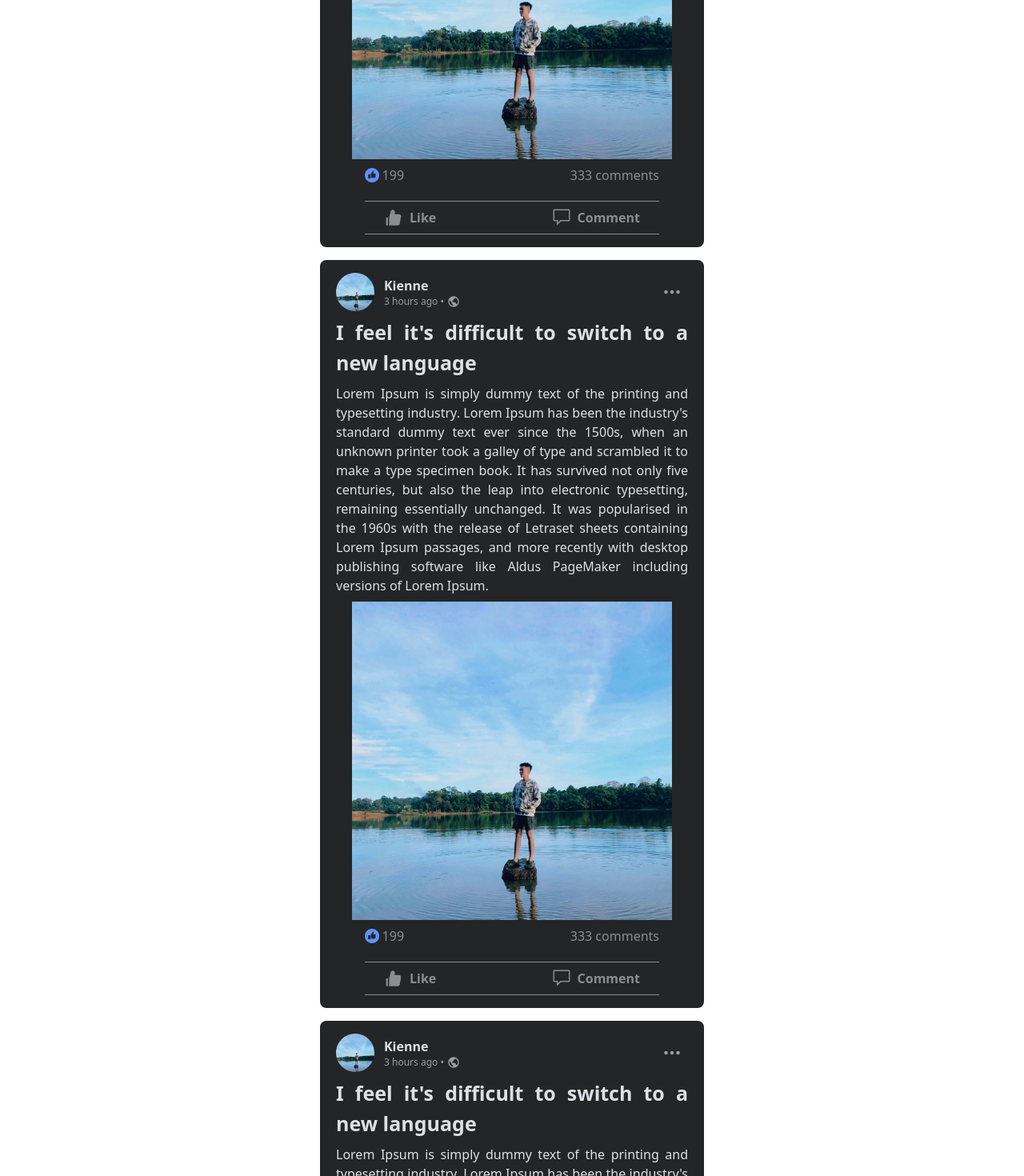
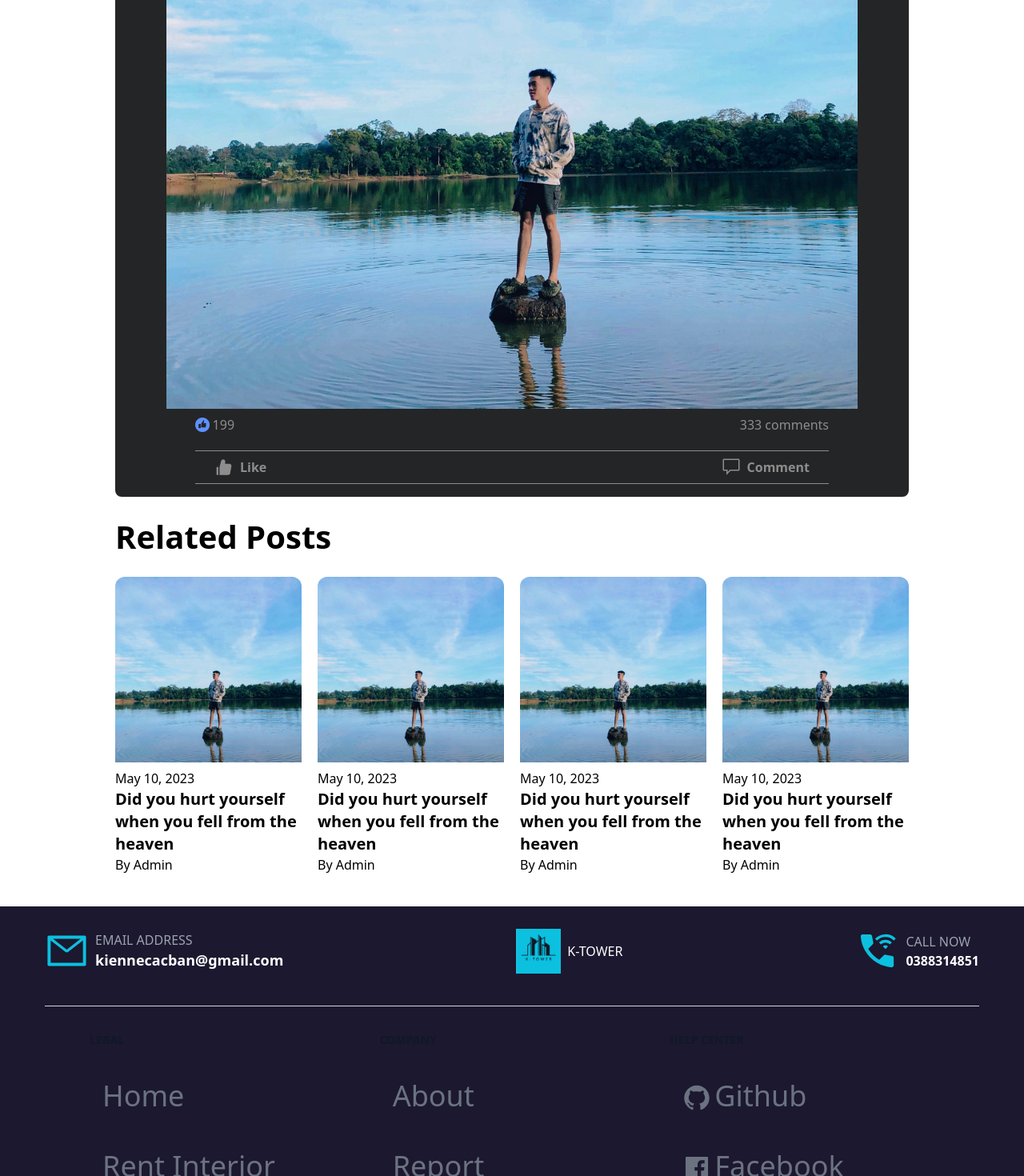
Before and after one commit to kiennecacbann/ktower, a React (Create React App) app: page /post in a window 1280 px wide. Shown: the part 723-2193 px from the top of the page at 80% size. Built offline with nearby package versions, Linux system fonts and the light colour scheme.

Commit message:
10th updated

```diff
--- a/src/components/Contact/Contact.jsx
+++ b/src/components/Contact/Contact.jsx
@@ -178,9 +178,8 @@ const Contact = () => {
                     </div>
                 </section>
             </div>
-            <div className="w-full">
-                <iframe
-                    src="https://maps.google.com/maps?q=manhatan&t=&z=13&ie=UTF8&iwloc=&output=embed"
+            <div className="w-full h-[400px]">
+                <iframe src="https://www.google.com/maps/embed?pb=!1m18!1m12!1m3!1d3919.1265616110336!2d106.71188097472498!3d10.801617489348693!2m3!1f0!2f0!3f0!3m2!1i1024!2i768!4f13.1!3m3!1m2!1s0x317528a459cb43ab%3A0x6c3d29d370b52a7e!2sHo%20Chi%20Minh%20City%20University%20of%20Technology%20-%20HUTECH!5e0!3m2!1sen!2sus!4v1684383806424!5m2!1sen!2sus"
                     class="left-0 top-0 h-full w-full rounded-t-lg lg:rounded-tr-none lg:rounded-bl-lg"
                     frameborder="0"
                     allowfullscreen
--- a/src/components/RecentBlog/RecentBlog.jsx
+++ b/src/components/RecentBlog/RecentBlog.jsx
@@ -1,6 +1,6 @@
 import React from 'react'
 import images from '../../constants/images'
-
+import { Link } from 'react-router-dom'
 const RecentBlog = () => {
     return (
         <div className='pt-[80px]'>
@@ -12,32 +12,38 @@ const RecentBlog = () => {
                 <div className='max-w-[450px] max-h-[470px] cursor-pointer'>
                     <div className='flex'>
                         <img src={images.user} className='w-full max-h-[320px] rounded-t-xl relative' />
-                        <span className='bg-[#ff5857] ml-[260px] mt-[276px] absolute rounded-t-lg p-3 text-white bold uppercase font-semibold text-[13px]'>20 may, 2023</span>
                     </div>
-                    <div className='px-5 py-5'>
+                    <Link to='/post'>
+                        <div className='pb-5 pt-2'>
+                            <p>May 10, 2023</p>
                             <a className='text-[20px] leading-7 font-bold text-black'>Did you hurt yourself when you fell from the heaven</a>
                             <p>By Admin</p>
                         </div>
+                    </Link>
                 </div>
                 <div className='max-w-[450px] max-h-[470px] cursor-pointer gird grid-cols-3'>
                     <div className='flex'>
                         <img src={images.user} className='w-full max-h-[320px] rounded-t-xl relative' />
-                        <span className='bg-[#ff5857] ml-[260px] mt-[276px] absolute block rounded-t-lg p-3 text-white bold uppercase font-semibold text-[13px]'>20 may, 2023</span>
                     </div>
-                    <div className='px-5 py-5'>
+                    <Link to='/post'>
+                        <div className='pb-5 pt-2'>
+                            <p>May 10, 2023</p>
                             <a className='text-[20px] leading-7 font-bold text-black'>Did you hurt yourself when you fell from the heaven</a>
                             <p>By Admin</p>
                         </div>
+                    </Link>
                 </div>
                 <div className='max-w-[450px] max-h-[470px] cursor-pointer'>
                     <div className='flex'>
                         <img src={images.user} className='w-full max-h-[320px] rounded-t-xl relative' />
-                        <span className='bg-[#ff5857] ml-[260px] mt-[276px] absolute rounded-t-lg p-3 text-white bold uppercase font-semibold text-[13px]'>20 may, 2023</span>
                     </div>
-                    <div className='px-5 py-5'>
+                    <Link to='/post'>
+                        <div className='pb-5 pt-2'>
+                            <p>May 10, 2023</p>
                             <a className='text-[20px] leading-7 font-bold text-black'>Did you hurt yourself when you fell from the heaven</a>
                             <p>By Admin</p>
                         </div>
+                    </Link>
                 </div>
             </div>
         </div>
--- a/src/container/Post/Post.js
+++ b/src/container/Post/Post.js
@@ -50,8 +50,9 @@ const Post = () => {
                         }
                     </div>}
                 </div>
-            </div >            <div className='px-[400px] pb-5'>
-                <div className='w-full bg-[#242526] rounded-[.5rem] px-5 py-4 mt-4' >
+            </div >
+            <div className='px-36 pb-5'>
+                <div className='w-full bg-[#242526] rounded-[.5rem] px-16 py-4 mt-4' >
                     {/**Header */}
                     <div className='flex items-center justify-between'>
                         <div className='flex items-center'>
@@ -71,120 +72,14 @@ const Post = () => {
                         </div>
                     </div>
                     <div className='mt-2 mb-2'>
-                        <h2 className='text-[#dee0e5] font-bold text-[25px] text-justify'>I feel it's difficult to switch to a new language</h2>
+                        <h2 className='text-[#dee0e5] font-bold text-[30px] text-justify'>I feel it's difficult to switch to a new language</h2>
                     </div>
                     <div className='mt-2 mb-2'>
                         <p className='text-[#dee0e5] text-justify'>Lorem Ipsum is simply dummy text of the printing and typesetting industry. Lorem Ipsum has been the industry's standard dummy text ever since the 1500s, when an unknown printer took a galley of type and scrambled it to make a type specimen book. It has survived not only five centuries, but also the leap into electronic typesetting, remaining essentially unchanged. It was popularised in the 1960s with the release of Letraset sheets containing Lorem Ipsum passages, and more recently with desktop publishing software like Aldus PageMaker including versions of Lorem Ipsum.</p>
                     </div>
                     {/**Image */}
-                    <div className='flex'>
-                        <div className='mx-5'>
-                            <img src={images.user} className='' />
-                        </div>
-                    </div>
-                    {/**Like comment */}
-                    <div className='px-9 mt-2 flex items-center justify-between'>
-                        <div className='w-[1.1rem] h-[1.1rem] cursor-pointer flex items-center'>
-                            <img src={images.like} className='mr-1' />
-                            <span className='text-[#8e8d8d] hover:underline'>199</span>
-                        </div>
-                        <p className='text-[#8e8d8d] cursor-pointer hover:underline'>333 comments</p>
-                    </div>
-                    <div className='px-9'>
-                        <div className='flex justify-between border-y-[1px] border-[#8e8d8d] py-1 mt-5'>
-                            <div className='flex px-6 py-1 items-center hover:bg-[#3a3b3c] hover:rounded-full cursor-pointer'>
-                                <AiFillLike className='h-6 w-6 mr-2 text-[#8e8d8d]' />
-                                <p className='text-[#8e8d8d] font-bold'>Like</p>
-                            </div>
-                            <div className='flex px-6 py-1 items-center hover:bg-[#3a3b3c] hover:rounded-full cursor-pointer'>
-                                <GoComment className='h-6 w-6 mr-2 text-[#8e8d8d]' />
-                                <p className='text-[#8e8d8d] font-bold'>Comment</p>
-                            </div>
-                        </div>
-                    </div>
-                </div>
-                <div className='w-full bg-[#242526] rounded-[.5rem] px-5 py-4 mt-4' >
-                    {/**Header */}
-                    <div className='flex items-center justify-between'>
-                        <div className='flex items-center'>
-                            <div className='w-12 h-12'>
-                                <img src={images.user} className='rounded-full cursor-pointer ' />
-                            </div>
-                            <div className='ml-3'>
-                                <p className='font-bold text-[#dee0e5] hover:underline cursor-pointer'>Kienne</p>
-                                <div className='flex items-center'>
-                                    <p className='text-xs text-[#9b9ea3] mr-1'>3 hours ago &#8226;</p>
-                                    <BiWorld className='text-[#9b9ea3] shrink-0' />
-                                </div>
-                            </div>
-                        </div>
-                        <div className=''>
-                            <BsThreeDots className='w-10 h-10 text-[#9b9ea3] hover:bg-[#3a3b3c] hover:rounded-full p-2 cursor-pointer' />
-                        </div>
-                    </div>
-                    <div className='mt-2 mb-2'>
-                        <h2 className='text-[#dee0e5] font-bold text-[25px] text-justify'>I feel it's difficult to switch to a new language</h2>
-                    </div>
-                    <div className='mt-2 mb-2'>
-                        <p className='text-[#dee0e5] text-justify'>Lorem Ipsum is simply dummy text of the printing and typesetting industry. Lorem Ipsum has been the industry's standard dummy text ever since the 1500s, when an unknown printer took a galley of type and scrambled it to make a type specimen book. It has survived not only five centuries, but also the leap into electronic typesetting, remaining essentially unchanged. It was popularised in the 1960s with the release of Letraset sheets containing Lorem Ipsum passages, and more recently with desktop publishing software like Aldus PageMaker including versions of Lorem Ipsum.</p>
-                    </div>
-                    {/**Image */}
-                    <div className='flex'>
-                        <div className='mx-5'>
-                            <img src={images.user} className='' />
-                        </div>
-                    </div>
-                    {/**Like comment */}
-                    <div className='px-9 mt-2 flex items-center justify-between'>
-                        <div className='w-[1.1rem] h-[1.1rem] cursor-pointer flex items-center'>
-                            <img src={images.like} className='mr-1' />
-                            <span className='text-[#8e8d8d] hover:underline'>199</span>
-                        </div>
-                        <p className='text-[#8e8d8d] cursor-pointer hover:underline'>333 comments</p>
-                    </div>
-                    <div className='px-9'>
-                        <div className='flex justify-between border-y-[1px] border-[#8e8d8d] py-1 mt-5'>
-                            <div className='flex px-6 py-1 items-center hover:bg-[#3a3b3c] hover:rounded-full cursor-pointer'>
-                                <AiFillLike className='h-6 w-6 mr-2 text-[#8e8d8d]' />
-                                <p className='text-[#8e8d8d] font-bold'>Like</p>
-                            </div>
-                            <div className='flex px-6 py-1 items-center hover:bg-[#3a3b3c] hover:rounded-full cursor-pointer'>
-                                <GoComment className='h-6 w-6 mr-2 text-[#8e8d8d]' />
-                                <p className='text-[#8e8d8d] font-bold'>Comment</p>
-                            </div>
-                        </div>
-                    </div>
-                </div>
-                <div className='w-full bg-[#242526] rounded-[.5rem] px-5 py-4 mt-4' >
-                    {/**Header */}
-                    <div className='flex items-center justify-between'>
-                        <div className='flex items-center'>
-                            <div className='w-12 h-12'>
-                                <img src={images.user} className='rounded-full cursor-pointer ' />
-                            </div>
-                            <div className='ml-3'>
-                                <p className='font-bold text-[#dee0e5] hover:underline cursor-pointer'>Kienne</p>
-                                <div className='flex items-center'>
-                                    <p className='text-xs text-[#9b9ea3] mr-1'>3 hours ago &#8226;</p>
-                                    <BiWorld className='text-[#9b9ea3] shrink-0' />
-                                </div>
-                            </div>
-                        </div>
-                        <div className=''>
-                            <BsThreeDots className='w-10 h-10 text-[#9b9ea3] hover:bg-[#3a3b3c] hover:rounded-full p-2 cursor-pointer' />
-                        </div>
-                    </div>
-                    <div className='mt-2 mb-2'>
-                        <h2 className='text-[#dee0e5] font-bold text-[25px] text-justify'>I feel it's difficult to switch to a new language</h2>
-                    </div>
-                    <div className='mt-2 mb-2'>
-                        <p className='text-[#dee0e5] text-justify'>Lorem Ipsum is simply dummy text of the printing and typesetting industry. Lorem Ipsum has been the industry's standard dummy text ever since the 1500s, when an unknown printer took a galley of type and scrambled it to make a type specimen book. It has survived not only five centuries, but also the leap into electronic typesetting, remaining essentially unchanged. It was popularised in the 1960s with the release of Letraset sheets containing Lorem Ipsum passages, and more recently with desktop publishing software like Aldus PageMaker including versions of Lorem Ipsum.</p>
-                    </div>
-                    {/**Image */}
-                    <div className='flex'>
-                        <div className='mx-5'>
-                            <img src={images.user} className='' />
-                        </div>
+                    <div className=''>
+                        <img src={images.user} className='' />
                     </div>
                     {/**Like comment */}
                     <div className='px-9 mt-2 flex items-center justify-between'>
@@ -208,6 +103,51 @@ const Post = () => {
                     </div>
                 </div>
             </div>
+            <div className='w-full px-36'>
+                <h2 className='font-bold text-[40px]'>Related Posts</h2>
+                <div className='grid grid-cols-2 md:grid-cols-4 gap-5 py-5 w-full'>
+                    <div className='max-w-[450px] max-h-[470px] cursor-pointer'>
+                        <img src={images.user} className='w-full max-h-[320px] rounded-t-xl relative' />
+                        <Link to='/post'>
+                            <div className='pb-5 pt-2'>
+                                <p>May 10, 2023</p>
+                                <a className='text-[20px] leading-7 font-bold text-black'>Did you hurt yourself when you fell from the heaven</a>
+                                <p>By Admin</p>
+                            </div>
+                        </Link>
+                    </div>
+                    <div className='max-w-[450px] max-h-[470px] cursor-pointer'>
+                        <img src={images.user} className='w-full max-h-[320px] rounded-t-xl relative' />
+                        <Link to='/post'>
+                            <div className='pb-5 pt-2'>
+                                <p>May 10, 2023</p>
+                                <a className='text-[20px] leading-7 font-bold text-black'>Did you hurt yourself when you fell from the heaven</a>
+                                <p>By Admin</p>
+                            </div>
+                        </Link>
+                    </div>
+                    <div className='max-w-[450px] max-h-[470px] cursor-pointer'>
+                        <img src={images.user} className='w-full max-h-[320px] rounded-t-xl relative' />
+                        <Link to='/post'>
+                            <div className='pb-5 pt-2'>
+                                <p>May 10, 2023</p>
+                                <a className='text-[20px] leading-7 font-bold text-black'>Did you hurt yourself when you fell from the heaven</a>
+                                <p>By Admin</p>
+                            </div>
+                        </Link>
+                    </div>
+                    <div className='max-w-[450px] max-h-[470px] cursor-pointer'>
+                        <img src={images.user} className='w-full max-h-[320px] rounded-t-xl relative' />
+                        <Link to='/post'>
+                            <div className='pb-5 pt-2'>
+                                <p>May 10, 2023</p>
+                                <a className='text-[20px] leading-7 font-bold text-black'>Did you hurt yourself when you fell from the heaven</a>
+                                <p>By Admin</p>
+                            </div>
+                        </Link>
+                    </div>
+                </div>
+            </div>
             <Footer />
         </div>
     )
```
Lines whose indentation alone changed are shown as unchanged.
